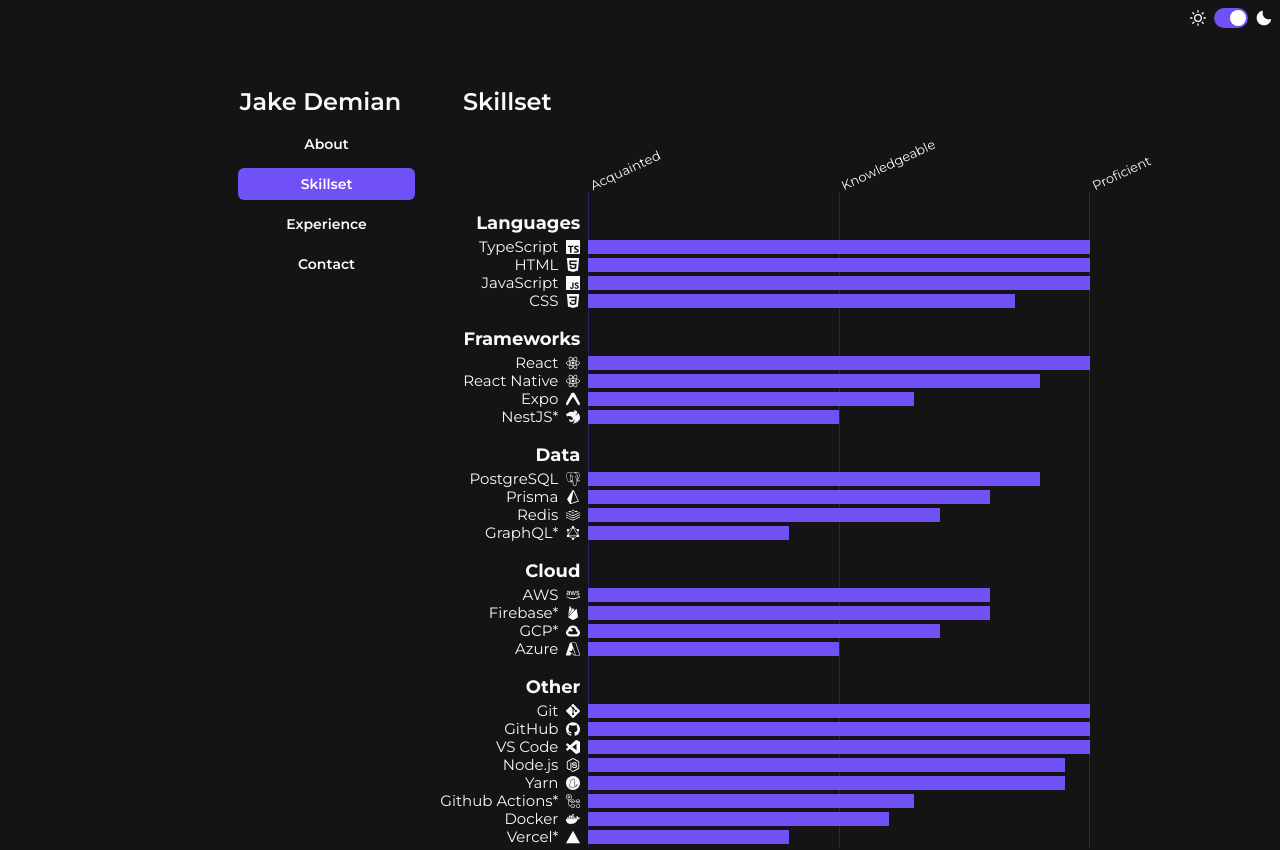
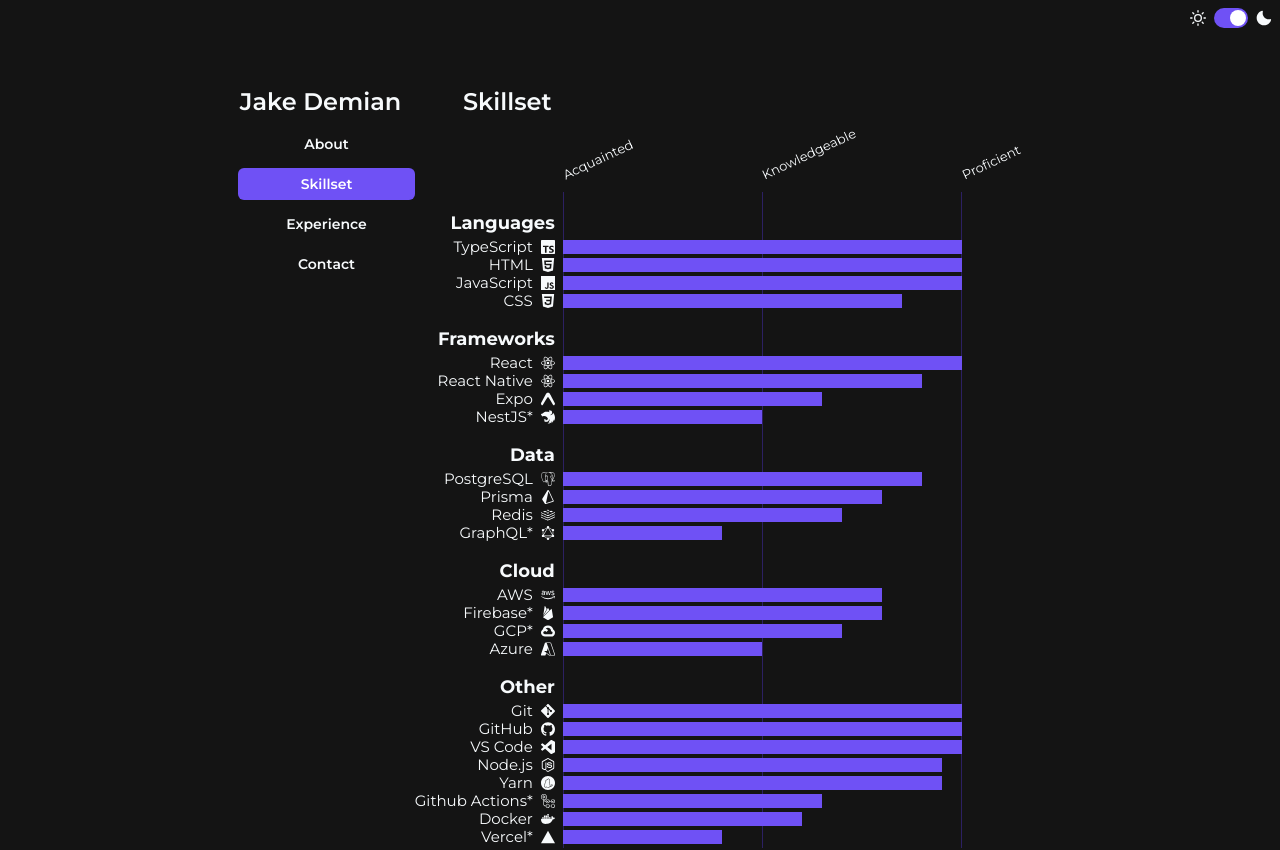
Before and after one commit to jakedemian/jake-personal-website, a React (Create React App) app: page /skillset in a window 1280 px wide. Shown: the top 850 px of the page. Built offline with nearby package versions, Linux system fonts and the light colour scheme.

Commit message:
narrowed chart on desktop

```diff
--- a/src/common/Chart/index.tsx
+++ b/src/common/Chart/index.tsx
@@ -25,6 +25,7 @@
     <HStack
       justifyContent={{ base: 'center', lg: 'flex-start' }}
       ml={{ base: 12, lg: 0 }}
+      mr={{ base: 0, lg: 32 }}
     >
       <VStack w="100%" ml={{ base: -10, lg: 0 }}>
         <VStack position="relative" w={{ base: '75%', lg: '100%' }}>
```
